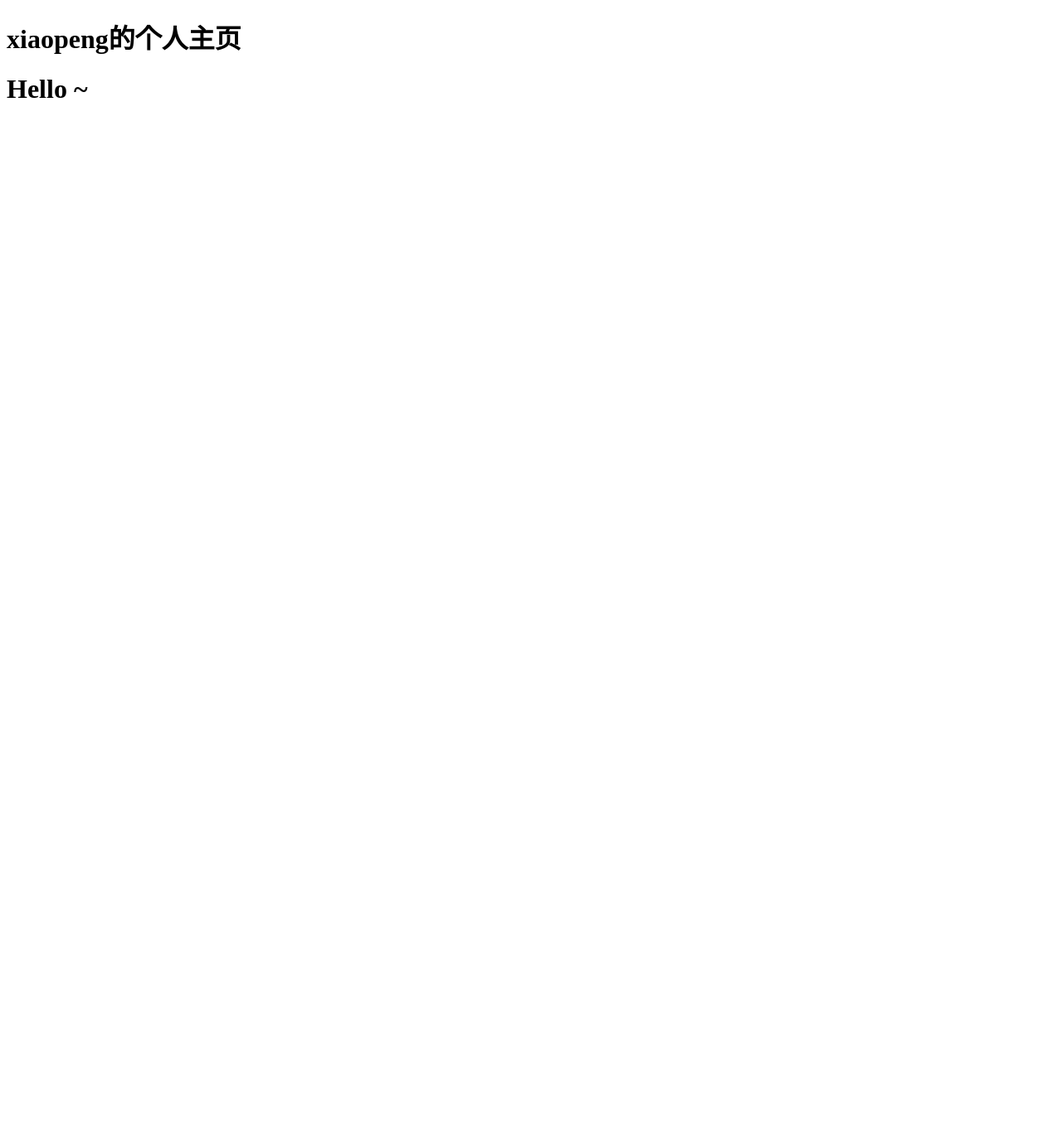
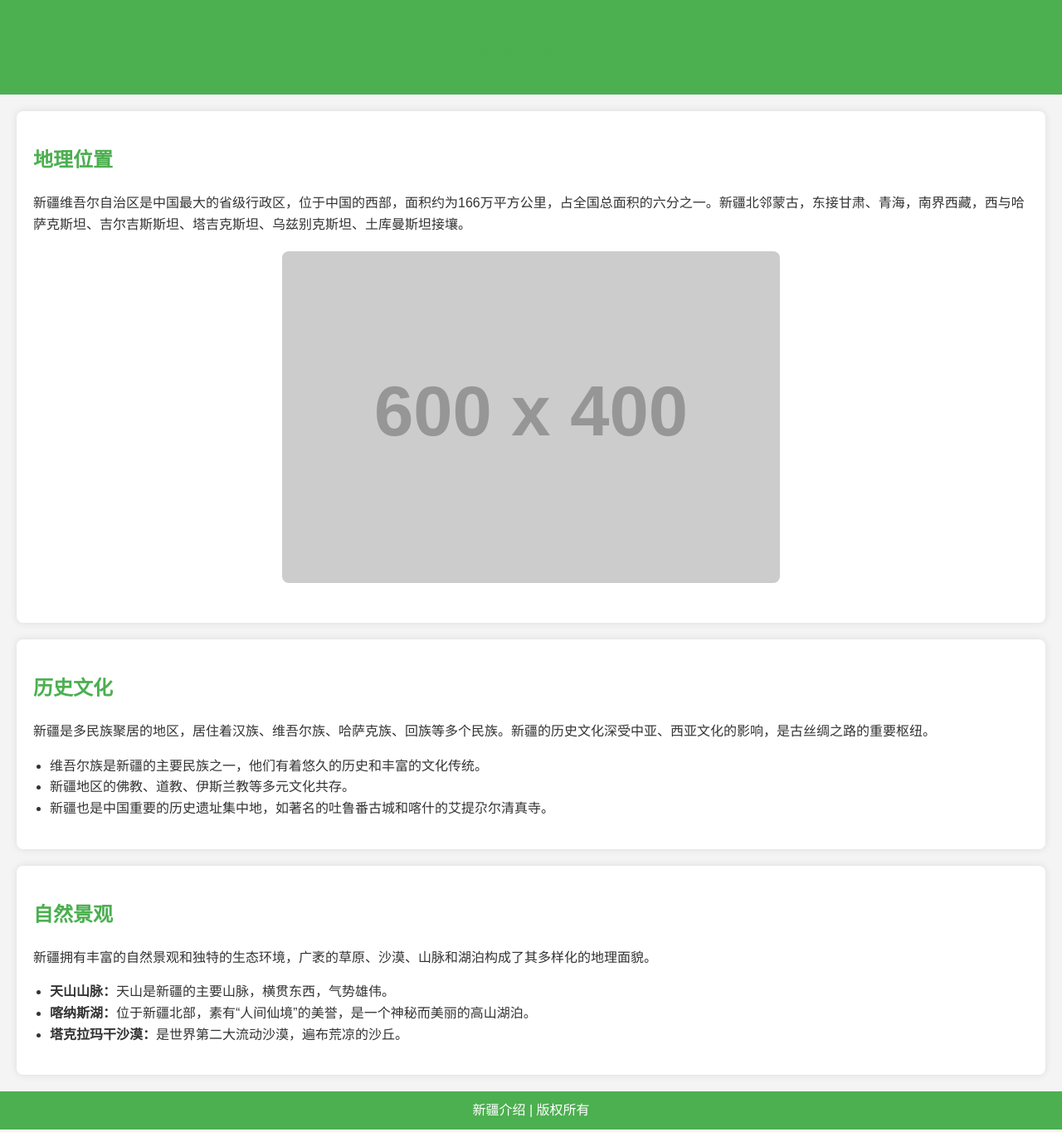
Before and after one commit to nihao56/peng.github.io, a plain HTML site: page index.html in a window 1280 px wide. Shown: the whole page at 83% size. Before the commit the page ends 800 px from the top, so only its background shows below. Drawn offline with Linux system fonts and the light colour scheme; placeholder pictures from the web are drawn by us.

Commit message:
Update index.html

```diff
--- a/index.html
+++ b/index.html
@@ -1,11 +1,84 @@
 <!DOCTYPE html>
-<html lang="en">
+<html lang="zh">
 <head>
     <meta charset="UTF-8">
-    <title>xiaopeng</title>
+    <meta name="viewport" content="width=device-width, initial-scale=1.0">
+    <title>新疆介绍</title>
+    <style>
+        body {
+            font-family: Arial, sans-serif;
+            background-color: #f4f4f4;
+            color: #333;
+            line-height: 1.6;
+            margin: 0;
+            padding: 0;
+        }
+        header {
+            background-color: #4CAF50;
+            color: white;
+            padding: 10px 0;
+            text-align: center;
+        }
+        section {
+            margin: 20px;
+            padding: 20px;
+            background-color: white;
+            border-radius: 8px;
+            box-shadow: 0 0 10px rgba(0, 0, 0, 0.1);
+        }
+        h1, h2 {
+            color: #4CAF50;
+        }
+        .img-container {
+            text-align: center;
+            margin: 20px 0;
+        }
+        .img-container img {
+            width: 80%;
+            max-width: 600px;
+            border-radius: 8px;
+        }
+        ul {
+            list-style-type: disc;
+            padding-left: 20px;
+        }
+    </style>
 </head>
 <body>
-    <h1>xiaopeng的个人主页</h1>
-    <h1>Hello ~</h1>
+    <header>
+        <h1>新疆概览</h1>
+    </header>
+
+    <section>
+        <h2>地理位置</h2>
+        <p>新疆维吾尔自治区是中国最大的省级行政区，位于中国的西部，面积约为166万平方公里，占全国总面积的六分之一。新疆北邻蒙古，东接甘肃、青海，南界西藏，西与哈萨克斯坦、吉尔吉斯斯坦、塔吉克斯坦、乌兹别克斯坦、土库曼斯坦接壤。</p>
+        <div class="img-container">
+            <img src="https://via.placeholder.com/600x400" alt="新疆地图">
+        </div>
+    </section>
+
+    <section>
+        <h2>历史文化</h2>
+        <p>新疆是多民族聚居的地区，居住着汉族、维吾尔族、哈萨克族、回族等多个民族。新疆的历史文化深受中亚、西亚文化的影响，是古丝绸之路的重要枢纽。</p>
+        <ul>
+            <li>维吾尔族是新疆的主要民族之一，他们有着悠久的历史和丰富的文化传统。</li>
+            <li>新疆地区的佛教、道教、伊斯兰教等多元文化共存。</li>
+            <li>新疆也是中国重要的历史遗址集中地，如著名的吐鲁番古城和喀什的艾提尕尔清真寺。</li>
+        </ul>
+    </section>
+
+    <section>
+        <h2>自然景观</h2>
+        <p>新疆拥有丰富的自然景观和独特的生态环境，广袤的草原、沙漠、山脉和湖泊构成了其多样化的地理面貌。</p>
+        <ul>
+            <li><strong>天山山脉：</strong>天山是新疆的主要山脉，横贯东西，气势雄伟。</li>
+            <li><strong>喀纳斯湖：</strong>位于新疆北部，素有“人间仙境”的美誉，是一个神秘而美丽的高山湖泊。</li>
+            <li><strong>塔克拉玛干沙漠：</strong>是世界第二大流动沙漠，遍布荒凉的沙丘。</li>
+        </ul>
+    </section>
+
+    <footer>
+        <p style="text-align: center; padding: 10px 0; background-color: #4CAF50; color: white;">新疆介绍 | 版权所有</p>
+    </footer>
 </body>
 </html>
```
